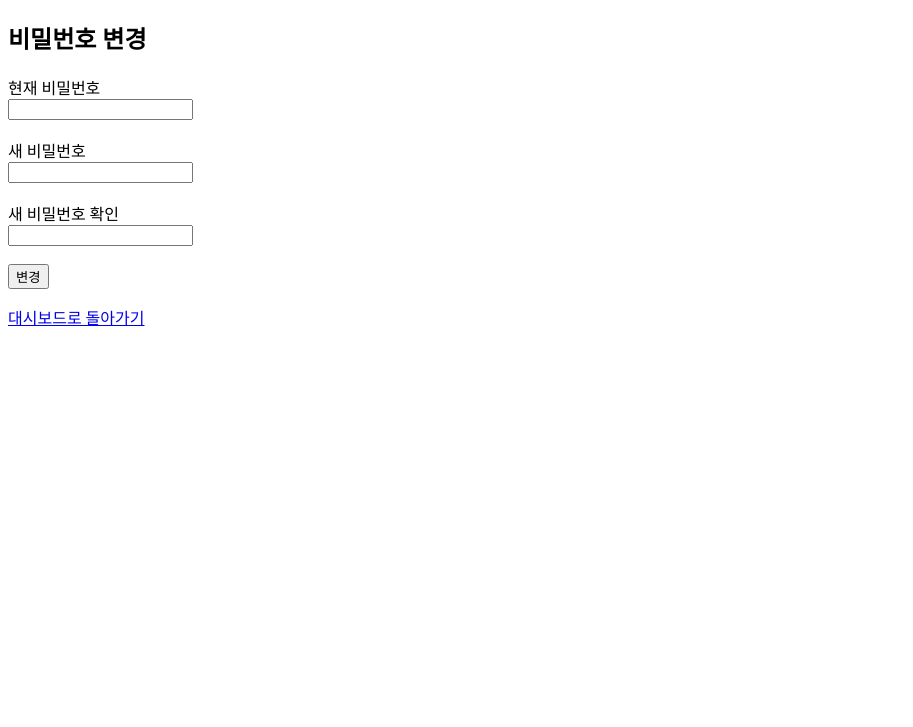
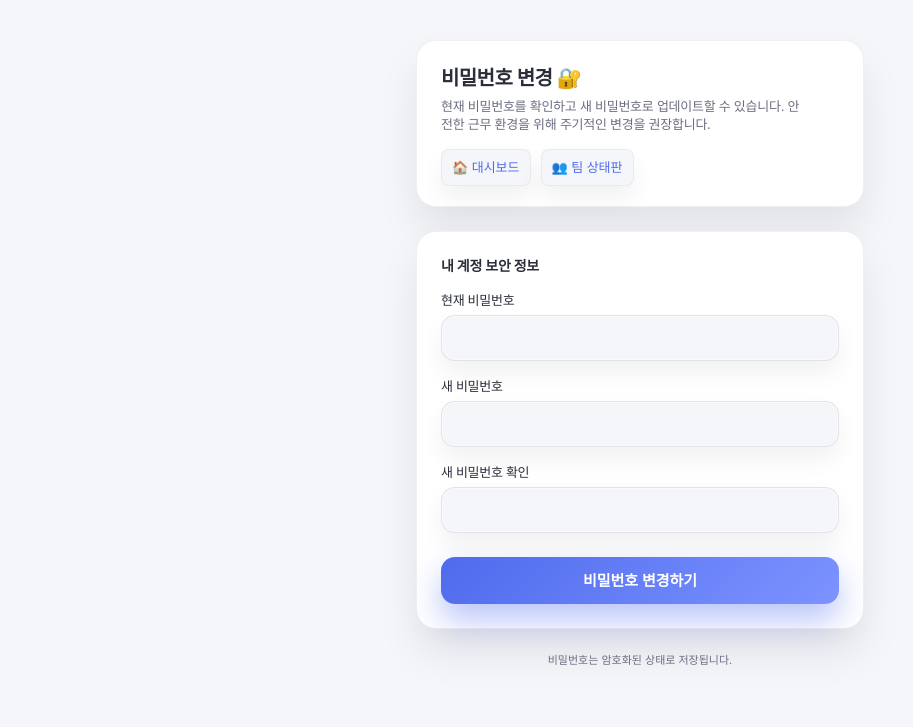
Before and after one commit to DonggukKim0/Attendance, a Flask app: page /change_password in a window 1280 px wide. Shown: the top 727 px of the page, without its empty margins (0-913 px from the left). Run offline with Flask 3, Linux system fonts and the light colour scheme; a user stored in the database is signed in.

Commit message:
Update password board

```diff
--- a/templates/change_password.html
+++ b/templates/change_password.html
@@ -3,13 +3,238 @@
 <head>
   <meta charset="utf-8">
   <title>비밀번호 변경</title>
+  <style>
+    :root {
+      --bg-page: #f5f6fa;
+      --bg-card: #ffffff;
+      --border-soft: rgba(0,0,0,0.06);
+      --text-main: #2b2e3a;
+      --text-dim: #6b6e82;
+      --accent-blue: #4f6bed;
+      --accent-blue-hover: #3248c7;
+      --radius-lg: 20px;
+      --radius-md: 14px;
+      --radius-sm: 8px;
+      --shadow-card: 0 24px 40px rgba(0,0,0,0.08);
+      --shadow-soft: 0 12px 24px rgba(0,0,0,0.06);
+      --shadow-focus: 0 0 0 4px rgba(79,107,237,0.18);
+      --font-family: -apple-system, BlinkMacSystemFont, 'Apple SD Gothic Neo', system-ui, sans-serif;
+    }
+
+    * {
+      box-sizing: border-box;
+    }
+
+    body {
+      margin: 0;
+      background: var(--bg-page);
+      font-family: var(--font-family);
+      color: var(--text-main);
+      -webkit-font-smoothing: antialiased;
+    }
+
+    .page-wrap {
+      max-width: 480px;
+      margin: 40px auto 60px auto;
+      padding: 0 16px;
+    }
+
+    /* 상단 카드 (헤더) */
+    .header-card {
+      background: var(--bg-card);
+      border-radius: var(--radius-lg);
+      box-shadow: var(--shadow-card);
+      border: 1px solid var(--border-soft);
+      padding: 24px 24px 20px 24px;
+      margin-bottom: 24px;
+    }
+
+    .head-title {
+      font-size: 20px;
+      font-weight: 600;
+      color: var(--text-main);
+      line-height: 1.3;
+      letter-spacing: -0.03em;
+      margin-bottom: 6px;
+      display: flex;
+      align-items: center;
+      gap: 8px;
+    }
+
+    .head-desc {
+      font-size: 13px;
+      font-weight: 400;
+      line-height: 1.4;
+      color: var(--text-dim);
+      letter-spacing: -0.02em;
+      max-width: 360px;
+    }
+
+    .nav-links {
+      margin-top: 16px;
+      display: flex;
+      flex-wrap: wrap;
+      gap: 8px 10px;
+      font-size: 13px;
+      line-height: 1.4;
+    }
+
+    .nav-links a {
+      text-decoration: none;
+      color: var(--accent-blue);
+      font-weight: 500;
+      background: #f5f6fa;
+      border-radius: var(--radius-sm);
+      border: 1px solid rgba(0,0,0,0.05);
+      padding: 8px 10px;
+      box-shadow: var(--shadow-soft);
+      display: inline-flex;
+      align-items: center;
+      gap: 6px;
+      transition: all 0.15s ease;
+    }
+
+    .nav-links a:hover {
+      background: #eef0f3;
+      box-shadow: 0 16px 32px rgba(0,0,0,0.09);
+      color: var(--accent-blue-hover);
+    }
+
+    /* Flash messages */
+    .flash-area {
+      list-style: none;
+      margin: 0 0 16px 0;
+      padding: 0;
+    }
+
+    .flash-area li {
+      background: #fff3cd;
+      color: #856404;
+      border: 1px solid #ffeeba;
+      border-radius: var(--radius-sm);
+      font-size: 13px;
+      line-height: 1.4;
+      padding: 8px 10px;
+      margin-bottom: 6px;
+      box-shadow: var(--shadow-soft);
+    }
+
+    /* 실제 비밀번호 변경 카드 */
+    .form-card {
+      background: var(--bg-card);
+      border-radius: var(--radius-lg);
+      box-shadow: var(--shadow-card);
+      border: 1px solid var(--border-soft);
+      padding: 24px;
+    }
+
+    .section-head {
+      font-size: 14px;
+      font-weight: 600;
+      color: var(--text-main);
+      line-height: 1.4;
+      letter-spacing: -0.02em;
+      margin-bottom: 16px;
+      display: flex;
+      align-items: center;
+      gap: 6px;
+    }
+
+    form {
+      display: flex;
+      flex-direction: column;
+      gap: 16px;
+    }
+
+    .field {
+      display: flex;
+      flex-direction: column;
+      gap: 6px;
+    }
+
+    .field label {
+      font-size: 13px;
+      font-weight: 500;
+      color: var(--text-main);
+      line-height: 1.4;
+      letter-spacing: -0.02em;
+    }
+
+    .input-box {
+      appearance: none;
+      width: 100%;
+      font-family: inherit;
+      font-size: 14px;
+      line-height: 1.4;
+      font-weight: 400;
+      color: var(--text-main);
+      background: #f5f6fa;
+      border-radius: var(--radius-md);
+      border: 1px solid rgba(0,0,0,0.08);
+      padding: 12px 12px;
+      outline: none;
+      box-shadow: var(--shadow-soft), inset 0 0 0 1px rgba(255,255,255,0.4);
+      transition: all 0.15s ease;
+    }
+
+    .input-box:focus {
+      background: #fff;
+      border: 1px solid var(--accent-blue);
+      box-shadow: var(--shadow-focus);
+    }
+
+    .btn-row {
+      display: flex;
+      flex-direction: column;
+      margin-top: 8px;
+    }
+
+    .submit-btn {
+      appearance: none;
+      border: 0;
+      border-radius: var(--radius-md);
+      font-family: inherit;
+      font-size: 15px;
+      font-weight: 600;
+      line-height: 1.3;
+      padding: 14px 16px;
+      cursor: pointer;
+      color: #fff;
+      background: linear-gradient(135deg, #4f6bed 0%, #7c93ff 100%);
+      box-shadow: 0 16px 32px rgba(79,107,237,0.4);
+      transition: all 0.15s ease;
+    }
+
+    .submit-btn:hover {
+      box-shadow: 0 20px 40px rgba(79,107,237,0.55);
+    }
+
+    .footer-note {
+      text-align: center;
+      font-size: 11px;
+      line-height: 1.4;
+      color: var(--text-dim);
+      margin-top: 24px;
+    }
+  </style>
 </head>
 <body>
-  <h2>비밀번호 변경</h2>
+  <div class="page-wrap">
+
+    <!-- 상단 인트로 카드 -->
+    <section class="header-card">
+      <div class="head-title">비밀번호 변경 🔐</div>
+      <div class="head-desc">현재 비밀번호를 확인하고 새 비밀번호로 업데이트할 수 있습니다. 안전한 근무 환경을 위해 주기적인 변경을 권장합니다.</div>
+
+      <div class="nav-links">
+        <a href="{{ url_for('dashboard') }}">🏠 대시보드</a>
+        <a href="{{ url_for('profiles') }}">👥 팀 상태판</a>
+      </div>
+    </section>
 
     {% with messages = get_flashed_messages() %}
       {% if messages %}
-      <ul>
+        <ul class="flash-area">
           {% for m in messages %}
             <li>{{ m }}</li>
           {% endfor %}
@@ -17,25 +242,33 @@
       {% endif %}
     {% endwith %}
 
+    <!-- 비밀번호 변경 카드 -->
+    <section class="form-card">
+      <div class="section-head">내 계정 보안 정보</div>
+
       <form method="post">
-    <label>현재 비밀번호<br>
-      <input type="password" name="current_password">
-    </label>
-    <br><br>
+        <div class="field">
+          <label>현재 비밀번호</label>
+          <input class="input-box" type="password" name="current_password" autocomplete="current-password">
+        </div>
 
-    <label>새 비밀번호<br>
-      <input type="password" name="new_password">
-    </label>
-    <br><br>
+        <div class="field">
+          <label>새 비밀번호</label>
+          <input class="input-box" type="password" name="new_password" autocomplete="new-password">
+        </div>
 
-    <label>새 비밀번호 확인<br>
-      <input type="password" name="new_password2">
-    </label>
-    <br><br>
+        <div class="field">
+          <label>새 비밀번호 확인</label>
+          <input class="input-box" type="password" name="new_password2" autocomplete="new-password">
+        </div>
 
-    <button type="submit">변경</button>
+        <div class="btn-row">
+          <button class="submit-btn" type="submit">비밀번호 변경하기</button>
+        </div>
       </form>
+    </section>
 
-  <p><a href="{{ url_for('dashboard') }}">대시보드로 돌아가기</a></p>
+    <div class="footer-note">비밀번호는 암호화된 상태로 저장됩니다.</div>
+  </div>
 </body>
 </html>
```
Lines whose indentation alone changed are shown as unchanged.
